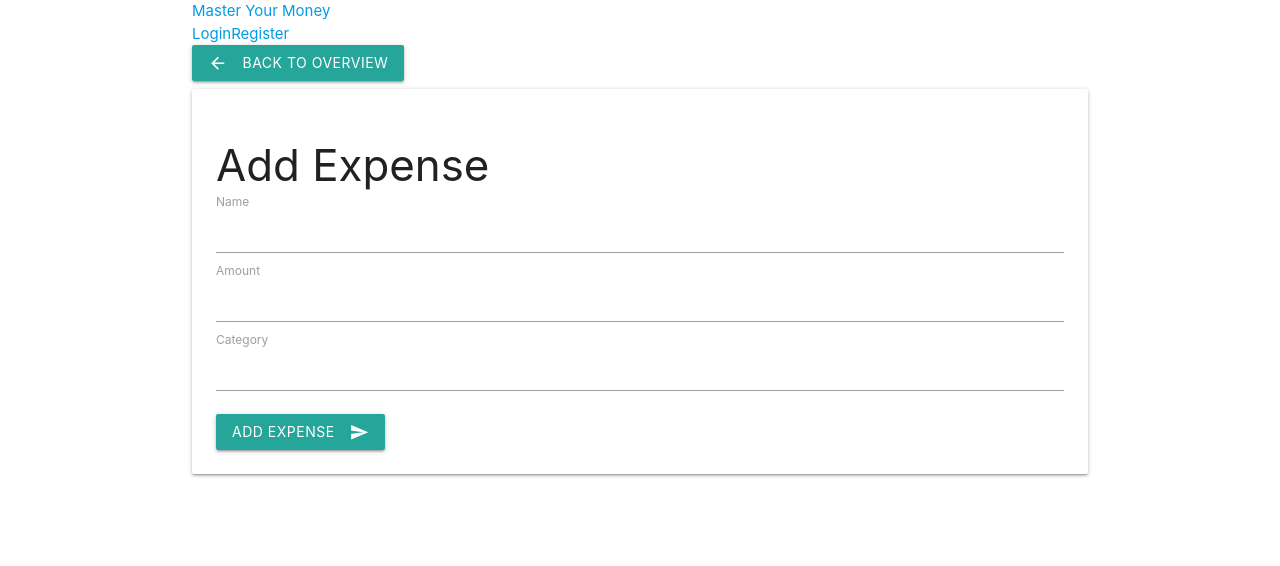
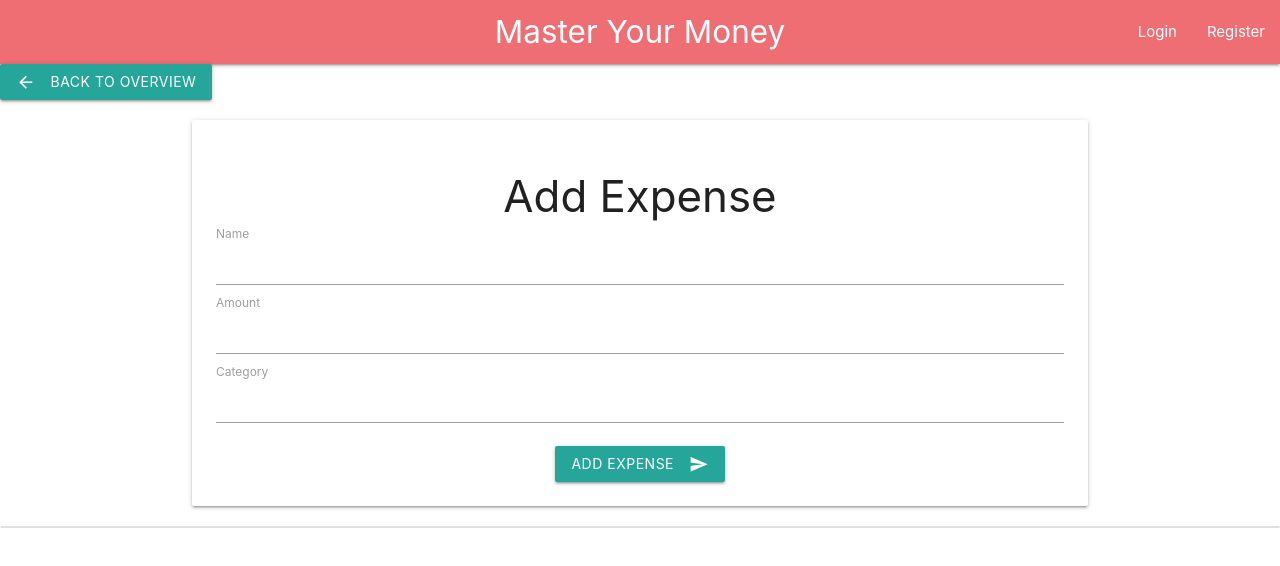
Before and after one commit to master-your-money-bw/frontend, a React (Create React App) app in the folder mym/: page /dashboard/track in a window 1280 px wide. Shown: the top 566 px of the page. Built offline with nearby package versions, Linux system fonts and the light colour scheme; no server answers; sample sign-in values are in the browser's storage.

Commit message:
added a bunch of styling for header, expenses, addexpenses

```diff
--- a/mym/src/App.js
+++ b/mym/src/App.js
@@ -1,16 +1,12 @@
 import React from 'react';
-// import './App.css';
-import Login from './components/Login';
-import { Route } from 'react-router-dom';
 import OnboardingForm from './components/OnboardingForm';
 import Dashboard from './components/Dashboard';
 import Header from './components/Header';
 import ExpenseTracker from './components/ExpenseTracker';
-import Register from './components/Register';
 import PrivateRoute from './components/PrivateRoute';
-import Homepage from './components/Homepage';
 import { connect } from 'react-redux'
 import { fetchUser } from './actions'
+import { Route } from 'react-router-dom';
 
 class App extends React.Component {
   componentDidMount() {
@@ -19,11 +15,8 @@ class App extends React.Component {
 
   render() {
     return (
-      <div className="container">
-        <Header />
-        <Route path="/" component={Homepage}/>
-        <Route path="/login" component={Login}/>
-        <Route path="/register" component ={Register}/>
+      <div>
+        <Route path="/" component={Header}/>
         <PrivateRoute exact path="/onboarding" component={OnboardingForm}/>
         <PrivateRoute exact path="/dashboard" component={Dashboard}/>
         <PrivateRoute path="/dashboard/track" component={ExpenseTracker}/>
--- a/mym/src/components/AddExpense.js
+++ b/mym/src/components/AddExpense.js
@@ -1,6 +1,13 @@
 import React from "react";
 import { connect } from "react-redux";
 import { addExpense, getUserExpenses } from "../actions";
+
+const margin = {
+  marginLeft: "auto",
+  marginRight: "auto",
+  marginTop: "20px",
+  marginBottom: "20px"
+}
 
 class AddExpense extends React.Component {
   state = {
@@ -37,7 +44,7 @@ class AddExpense extends React.Component {
 
   render() {
     return (
-      <div className="card">
+      <div className="container card center-align" style={margin}>
         <div className="card-content">
           <form onSubmit={e => this.onSubmitForm(e)}>
             <h3>Add Expense</h3>
--- a/mym/src/components/Dashboard.js
+++ b/mym/src/components/Dashboard.js
@@ -2,7 +2,6 @@ import React from 'react';
 import { Link } from 'react-router-dom';
 import { fetchUser } from '../actions';
 import { connect } from 'react-redux';
-import Logout from './Logout';
 import Profile from './Profile';
 import OnTrack from './OnTrack';
 import LatestExpenses from './LatestExpenses';
@@ -15,10 +14,9 @@ class Dashboard extends React.Component {
     render() {
         return (
             <div>
-                <Logout />
                 <h3>Overview</h3>
                 <ul>
-                    <Link to="/dashboard/track"><li>Expense Tracker</li></Link>
+                    <li><Link to="/dashboard/track" className="col s4">Expense Tracker</Link></li>
                     <LatestExpenses />
                     <OnTrack />
                 </ul>
--- a/mym/src/components/ExpenseList.js
+++ b/mym/src/components/ExpenseList.js
@@ -4,7 +4,7 @@ import Expense from './Expense';
 
 const ExpenseList = (props) => {
     return (
-        <div>{props.expenses.reverse().map(expense => <Expense expense={expense} key={expense.expenseid}/>)}</div>
+        <ul className="collection">{props.expenses.reverse().map(expense => <Expense expense={expense} key={expense.expenseid}/>)}</ul>
     )
 }
 
--- a/mym/src/components/Header.js
+++ b/mym/src/components/Header.js
@@ -1,10 +1,78 @@
-import React from 'react'
-import { Link } from 'react-router-dom';
+import React, { useState, useEffect } from 'react'
+import { Link, Route } from 'react-router-dom';
+import Login from './Login'
+import Register from './Register';
 
-const Header = () => {
+const Header = props => {
+    const [login, setLogin] = useState(true)
+    const [register, setRegister] = useState(true)
+    const [logout, setLogout] = useState(false)
+
+    const path = props.history.location.pathname;
+    const loggedIn = localStorage.getItem("token");
+
+    useEffect(() => {
+        switch (path) {
+        case "/login":
+            setLogin(false)
+            break;
+        case "/register":
+            setRegister(false)
+            break;
+        case "/dashboard":
+            setLogin(false)
+            setRegister(false)
+            setLogout(true)
+            break;
+        default:
+            return
+    }}, [path])
+
+    const onToggleLogin = () => {
+        setLogin(false)
+        setRegister(true)
+    }
+
+    const onToggleRegister = () => {
+        setRegister(false)
+        setLogin(true)
+    }
+
+    const onToggleReset = () => {
+        setRegister(true)
+        setLogin(true)
+    }
+
+    const onLogo = () => {
+        !loggedIn && onToggleReset()
+
+    }
+
+    const onLogout = () => {
+        localStorage.removeItem("token");
+        onToggleReset()
+        setLogout(false)
+    }
+
     return (
         <div>
-            <Link to="/">Master Your Money</Link>
+            <nav>
+                <div className="nav-wrapper">
+                    <Link to="/" className="brand-logo center" onClick={onLogo}>Master Your Money</Link>
+                    <ul id="nav-mobile" className="right">
+                        {login && <li><Link to="/login" onClick={onToggleLogin}>Login</Link></li>}
+                        {register && <li><Link to="/register" onClick={onToggleRegister}>Register</Link></li>}
+                        {logout &&
+                            <div>
+                                <li><Link to="/dashboard">Overview</Link></li>
+                                <li onClick={onLogout}><Link to="/">Logout</Link></li>
+                            </div>
+                        }
+                    </ul>
+                </div>
+            </nav>
+            <Route path="/login" component={Login}/>
+            <Route path="/register" component ={Register}/>
         </div>
     );
 }
--- a/mym/src/components/Homepage.js
+++ /dev/null
@@ -1,13 +0,0 @@
-import React from 'react';
-import { Link } from 'react-router-dom';
-
-const Homepage = () => {
-    return (
-        <div>
-            <Link to="/login">Login</Link>
-            <Link to="/register">Register</Link>
-        </div>
-    )
-}
-
-export default Homepage;
--- a/mym/src/components/LatestExpenses.js
+++ b/mym/src/components/LatestExpenses.js
@@ -1,27 +1,39 @@
-import React from 'react';
-import { connect } from 'react-redux';
-import { getUserExpenses } from '../actions';
-import Expense from './Expense';
+import React from "react";
+import { connect } from "react-redux";
+import { getUserExpenses } from "../actions";
+import Expense from "./Expense";
 
 class LatestExpenses extends React.Component {
   componentDidMount() {
-        this.props.getUserExpenses()
+    this.props.getUserExpenses();
   }
 
   render() {
     return (
       <div>
-                Last 5 Expenses
-                {this.props.expenses.reverse().slice(0, 5).map(expense => <Expense expense={expense} key={expense.expenseid} hideButton/>)}
+        <table className="centered">
+          <tr>
+            <th>Last 5 Expenses</th>
+          </tr>
+          {this.props.expenses
+            .reverse()
+            .slice(0, 5)
+            .map(expense => (
+              <Expense expense={expense} key={expense.expenseid} hideButton />
+            ))}
+        </table>
       </div>
-        )
+    );
   }
 }
 
-const mapStateToProps = (state) => {
+const mapStateToProps = state => {
   return {
     expenses: state.expenses
-    }
-}
+  };
+};
 
-export default connect(mapStateToProps, { getUserExpenses })(LatestExpenses);
+export default connect(
+  mapStateToProps,
+  { getUserExpenses }
+)(LatestExpenses);
--- a/mym/src/components/Login.js
+++ b/mym/src/components/Login.js
@@ -8,7 +8,8 @@ class Login extends React.Component {
         credentials: {
             username: '',
             password: ''
-        }
+        },
+        loggingIn: false
     }
 
     componentDidMount() {
@@ -26,6 +27,7 @@ class Login extends React.Component {
 
     onSubmitLogin = e => {
         e.preventDefault();
+        this.setState({ loggingIn: this.props.loggingIn })
         this.props.login(this.state.credentials)
             .then(res => this.props.fetchUser(localStorage.getItem("token")))
             .then(res => this.props.history.push("/dashboard"))
@@ -37,6 +39,21 @@ class Login extends React.Component {
                 <div className="col s6 offset-s3">
                     <div className="card white">
                         <div className="card-content">
+                            {this.state.loggingIn ? (
+                                <div class="preloader-wrapper big active">
+                                    <div class="spinner-layer spinner-blue">
+                                        <div class="circle-clipper left">
+                                            <div class="circle"></div>
+                                        </div>
+                                        <div class="gap-patch">
+                                            <div class="circle"></div>
+                                        </div>
+                                        <div class="circle-clipper right">
+                                            <div class="circle"></div>
+                                        </div>
+                                    </div>
+                                </div>
+                            ) : (<div>
                                 <span className="card-title">Sign In</span>
                                 <br />
                                 <form onSubmit={this.onSubmitLogin}>
@@ -54,6 +71,7 @@ class Login extends React.Component {
                                 </form>
                                 <br />
                                 <Link to="/register">New to Master Your Money? Create an account.</Link>
+                            </div>)}
                         </div>
                     </div>
                 </div>
@@ -62,4 +80,10 @@ class Login extends React.Component {
     }
 }
 
-export default connect(null, { login, fetchUser })(Login);
+const mapStateToProps = (state) => {
+    return {
+        loggingIn: state.loggingIn
+    }
+}
+
+export default connect(mapStateToProps, { login, fetchUser })(Login);
--- a/mym/src/components/Logout.js
+++ /dev/null
@@ -1,19 +0,0 @@
-import React from 'react';
-import { Link } from 'react-router-dom';
-
-// when you log out, you are redirected to login page...
-// solution can be to do what banks do when you logout - show a different screen and logout there
-
-const Logout = (props) => {
-    const logout = () => {
-        localStorage.removeItem("token");
-    }
-
-    return (
-        <Link to="/">
-            <button onClick={logout}>Logout</button>
-        </Link>
-    )
-}
-
-export default Logout;
--- a/mym/src/reducers/index.js
+++ b/mym/src/reducers/index.js
@@ -28,7 +28,7 @@ import {
 
 const initializeState = {
   user: "",
-  logginIn: false,
+  loggingIn: false,
   loggedIn: false,
   fetchingProfile: false,
   updatingProfile: false,
```
Also changed, not shown: mym/src/components/Expense.js (+82 -45 lines). Lines whose indentation alone changed are shown as unchanged.
